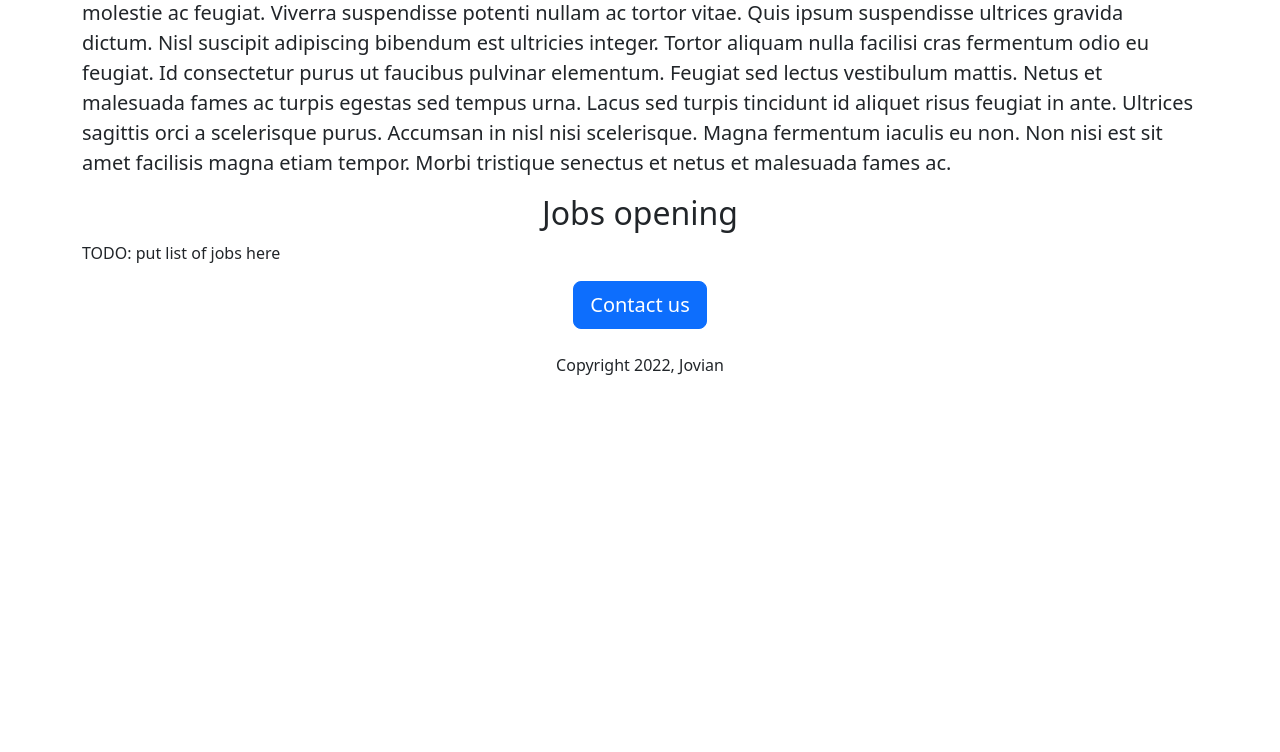
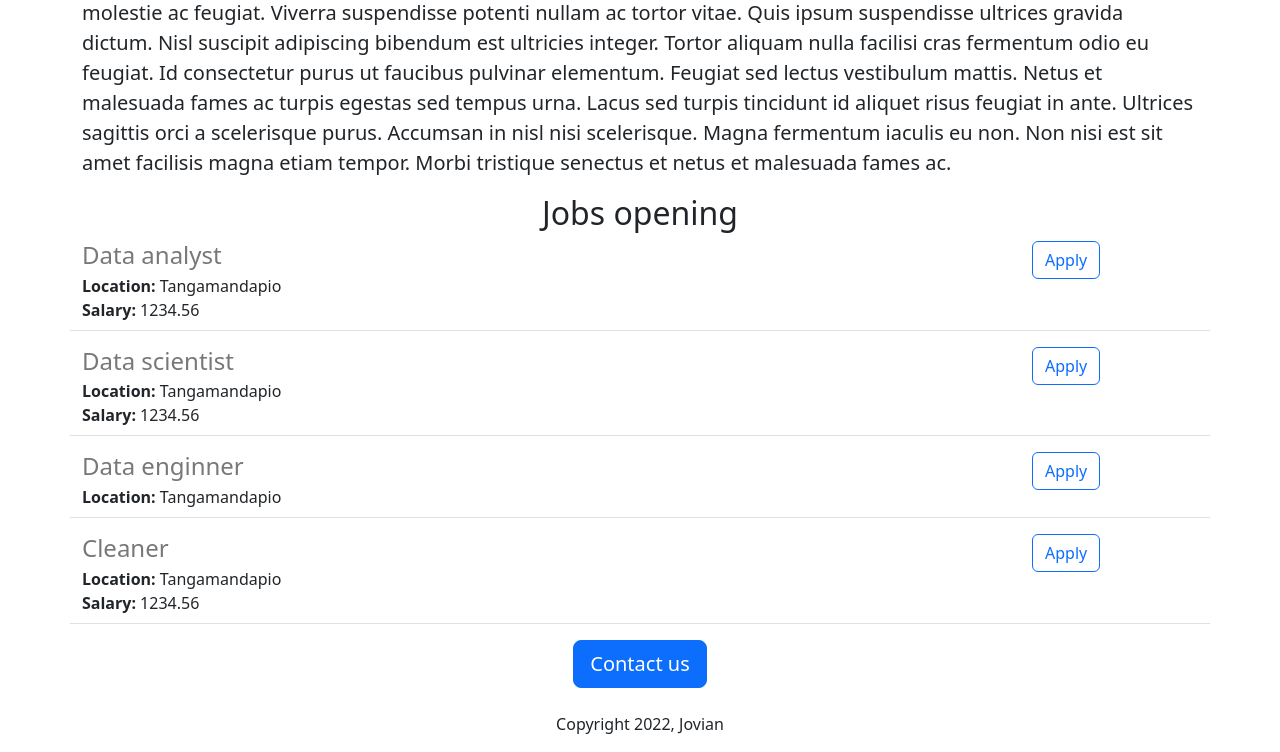
Before and after one commit to psiq-guilherme/my-clinic, a Flask app: page / in a window 1280 px wide. Shown: the part 572-1324 px from the top of the page. Before the commit the page ends 947 px from the top, so only its background shows below. Run offline with Flask 3, Linux system fonts and the light colour scheme.

Commit message:
add info dinamicaly

```diff
--- a/app.py
+++ b/app.py
@@ -1,10 +1,41 @@
-from flask import Flask, render_template
+from flask import Flask, render_template, jsonify
 
 app = Flask(__name__)
 
+JOBS = [
+    {
+        "id": 1,
+        "title": "Data analyst",
+        "location": "Tangamandapio",
+        "salary": 1234.56
+    },
+    {
+        "id": 2,
+        "title": "Data scientist",
+        "location": "Tangamandapio",
+        "salary": 1234.56
+    },
+    {
+        "id": 3,
+        "title": "Data enginner",
+        "location": "Tangamandapio"
+    },
+    {
+        "id": 4,
+        "title": "Cleaner",
+        "location": "Tangamandapio",
+        "salary": 1234.56
+    },
+
+]
+
 @app.route('/')
 def hello_world():
-    return render_template('home.html')
+    return render_template('home.html', jobs=JOBS)
+
+@app.route("/api/jobs")
+def list_jobs():
+    return jsonify(JOBS)
 
 if __name__ == '__main__':
     app.run(host='0.0.0.0', debug=True)
--- a/templates/home.html
+++ b/templates/home.html
@@ -20,7 +20,9 @@
         <h2 class="text-center mt-2 mb-4">About us</h2>
         <p class="lead">Lorem ipsum dolor sit amet, consectetur adipiscing elit, sed do eiusmod tempor incididunt ut labore et dolore magna aliqua. Nulla facilisi morbi tempus iaculis urna id. Vitae congue eu consequat ac felis donec et odio. Faucibus et molestie ac feugiat. Viverra suspendisse potenti nullam ac tortor vitae. Quis ipsum suspendisse ultrices gravida dictum. Nisl suscipit adipiscing bibendum est ultricies integer. Tortor aliquam nulla facilisi cras fermentum odio eu feugiat. Id consectetur purus ut faucibus pulvinar elementum. Feugiat sed lectus vestibulum mattis. Netus et malesuada fames ac turpis egestas sed tempus urna. Lacus sed turpis tincidunt id aliquet risus feugiat in ante. Ultrices sagittis orci a scelerisque purus. Accumsan in nisl nisi scelerisque. Magna fermentum iaculis eu non. Non nisi est sit amet facilisis magna etiam tempor. Morbi tristique senectus et netus et malesuada fames ac.</p>
         <h2 class="text-center">Jobs opening</h2>
-        <p>TODO: put list of jobs here</p>
+        <div>
+            {% include "jobitem.html" %}
+        </div>
         <div class="text-center">
             <button class="btn btn-primary btn-lg" id="contactbutton">Contact us</button>
             <p class="mt-4">Copyright 2022, Jovian</p>
--- /dev/null
+++ b/templates/jobitem.html
@@ -0,0 +1,14 @@
+{% for job in jobs %}
+<div class="border-bottom row" style="margin-bottom: 16px; padding-bottom: 8px;">
+    <div class="col-10">
+        <h4 style="color: rgb(120, 120, 120); margin-bottom: 4px;">{{ job["title"] }}</h4>
+        <div><b>Location:</b> {{ job["location"] }}</div>
+        {% if 'salary' in job %}
+            <div><b>Salary:</b> {{ job["salary"] }} </div>
+        {% endif %}
+    </div>
+    <div class="col-2">
+        <button class="btn btn-outline-primary">Apply</button>
+    </div>
+</div>
+{% endfor %}
```
